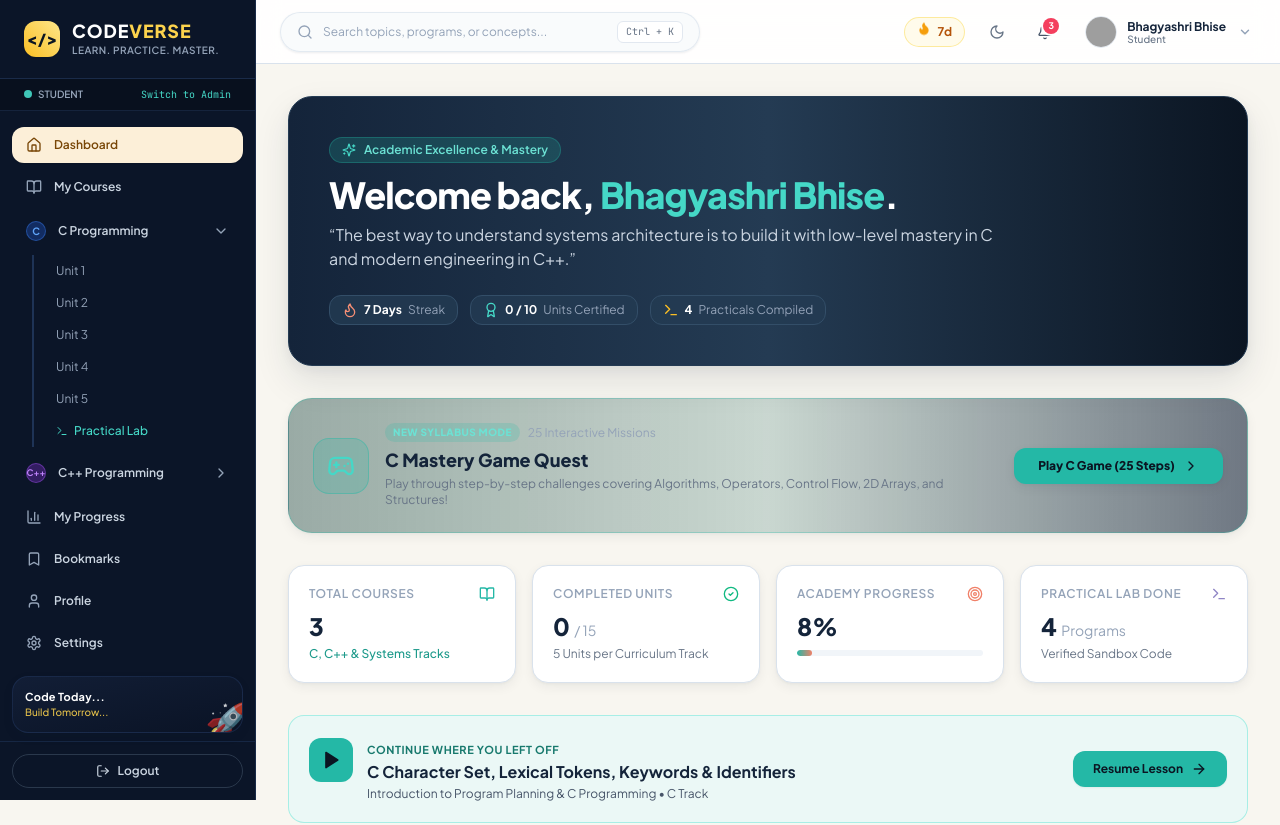
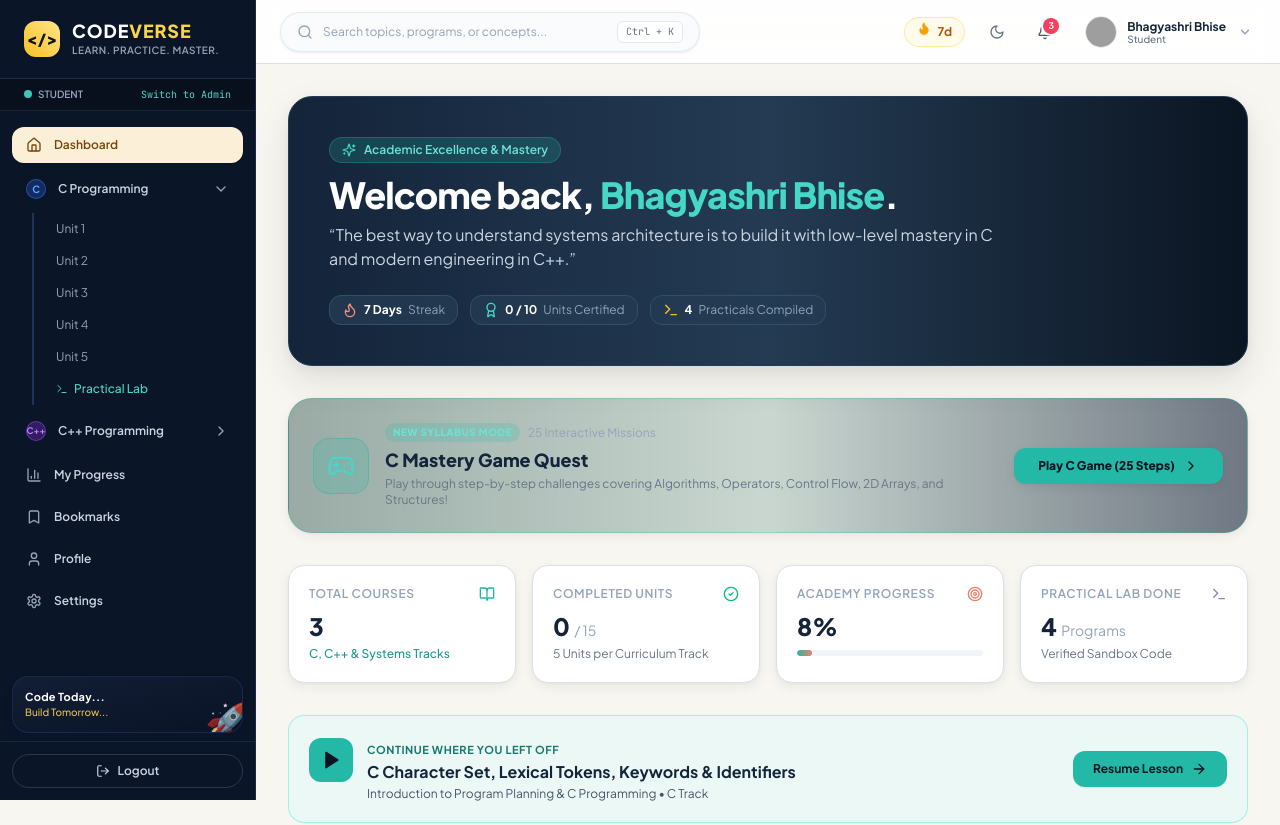
Before and after one commit to bbhagyashri928-max/studyhub, a React (Vite) app: page / in a window 1280 px wide. Shown: the top 825 px of the page. Built offline with nearby package versions, Linux system fonts and the light colour scheme; grey boxes are pictures that could not be loaded.

Commit message:
Remove My Courses option from sidebar navigation

```diff
--- a/src/components/navigation/Sidebar.tsx
+++ b/src/components/navigation/Sidebar.tsx
@@ -1,7 +1,7 @@
 import React, { useState } from 'react';
 import { useAuth } from '@/context/AuthContext';
 import {
-  Home, BookOpen, BarChart3, Bookmark,
+  Home, BarChart3, Bookmark,
   User, Settings, LogOut, ChevronDown, ChevronRight,
   Rocket, Code, Terminal, Sparkles
 } from 'lucide-react';
@@ -99,20 +99,7 @@ export const Sidebar: React.FC<SidebarProps> = ({
             <span>Dashboard</span>
           </button>
 
-          {/* 2. My Courses */}
-          <button
-            onClick={() => handleItemClick('courses')}
-            className={`w-full flex items-center gap-3 px-3.5 py-2.5 rounded-xl text-xs font-semibold transition-all ${
-              currentRoute === 'courses'
-                ? 'bg-[#192E52] text-white font-bold'
-                : 'text-slate-300 hover:bg-[#13223B] hover:text-white'
-            }`}
-          >
-            <BookOpen className="w-4 h-4 text-slate-400" />
-            <span>My Courses</span>
-          </button>
-
-          {/* 3. C Programming (Collapsible Dropdown matching Reference Screenshot) */}
+          {/* 2. C Programming (Collapsible Dropdown matching Reference Screenshot) */}
           <div className="space-y-1">
             <button
               onClick={() => {
```
